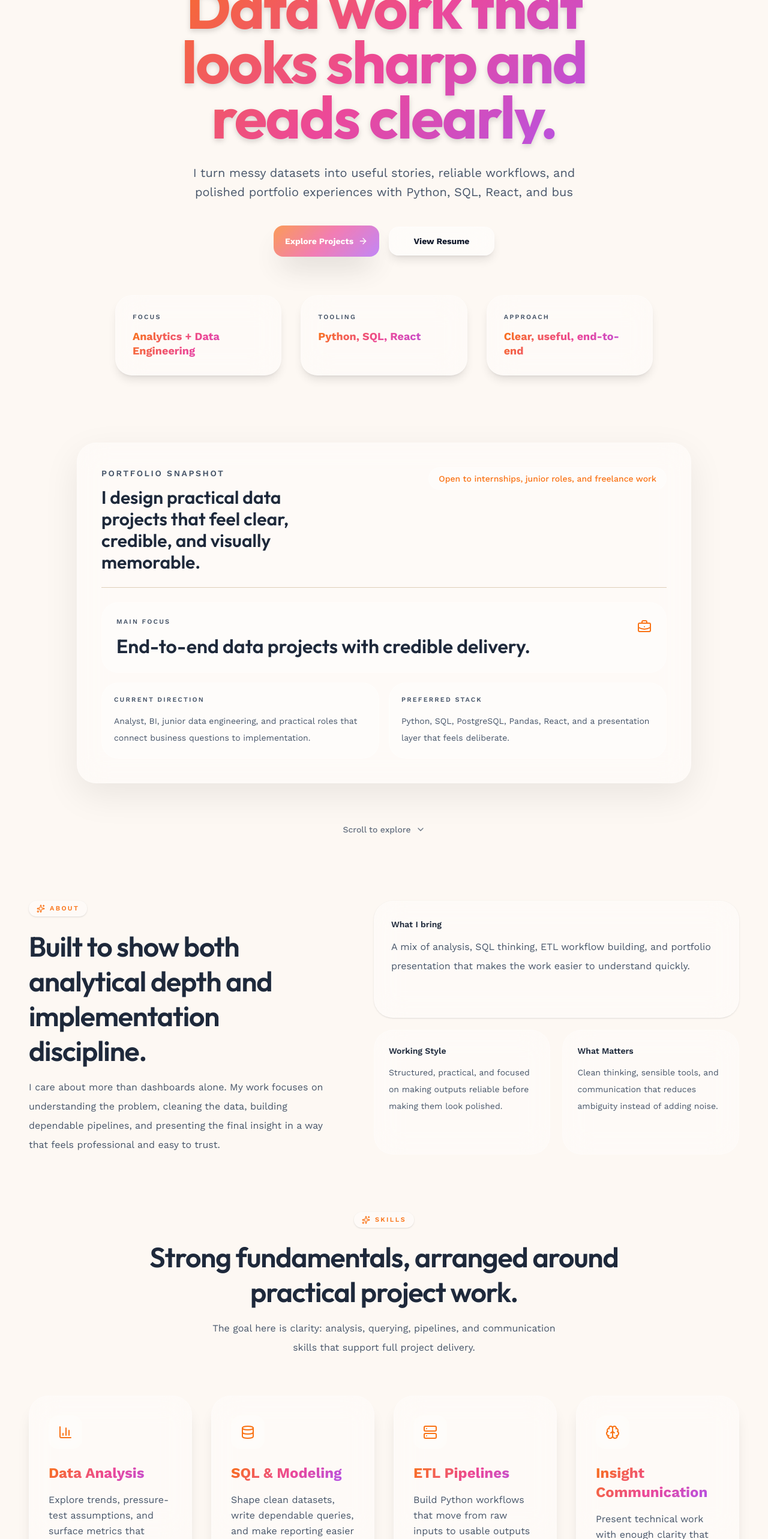
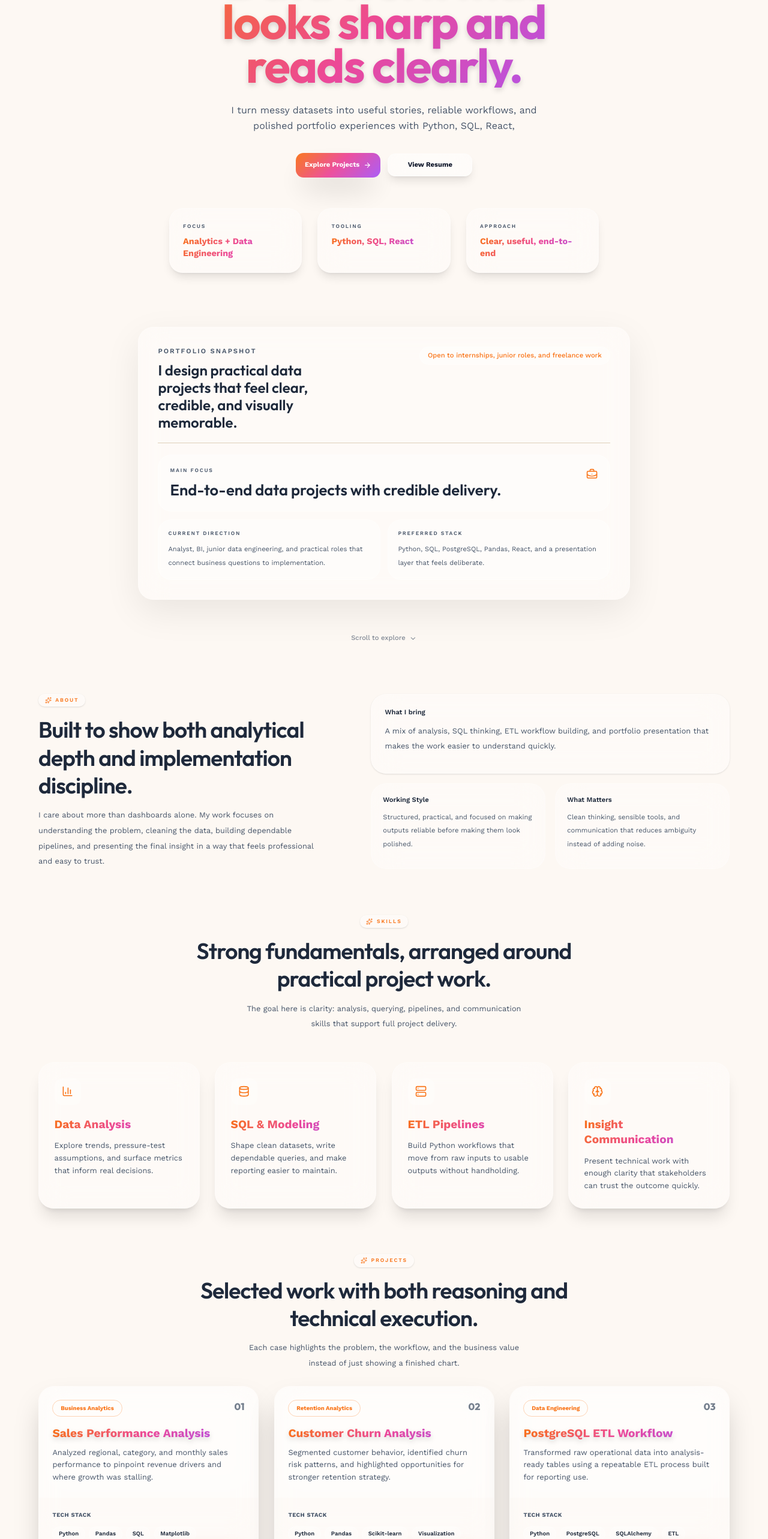
Before and after one commit to ahmd-byte/My-portfolio, a React (Vite) app: page / in a window 1280 px wide. Shown: the part 234-2800 px from the top of the page at 60% size. Built offline with nearby package versions, Linux system fonts and the light colour scheme.

Commit message:
feat: initialize portfolio project with custom CSS and React application structure

```diff
--- a/src/App.jsx
+++ b/src/App.jsx
@@ -371,7 +371,7 @@ export default function App() {
       </header>
 
       <main>
-        <section id="home" className="scroll-mt-32 pb-18 sm:pb-24 pt-2 relative overflow-hidden">
+        <section id="home" className="scroll-mt-40 pb-18 sm:pb-24 pt-2 relative overflow-hidden">
           <div className="pointer-events-none absolute inset-0 bg-(--accent-gradient) opacity-20 animate-pulse blur-3xl" />
           <Container>
             <div className="flex flex-col items-center justify-center gap-12 lg:gap-16">
@@ -497,7 +497,7 @@ export default function App() {
 
         <Motion.section
           id="about"
-          className="scroll-mt-28 pt-2 pb-12 sm:pb-16 lg:pt-4 lg:pb-20"
+          className="scroll-mt-40 pt-2 pb-12 sm:pb-16 lg:pt-4 lg:pb-20"
           variants={sectionFade}
           initial="hidden"
           whileInView="visible"
@@ -540,7 +540,7 @@ export default function App() {
 
         <Motion.section
           id="skills"
-          className="scroll-mt-28 pt-2 pb-12 sm:pb-16 lg:pt-4 lg:pb-20"
+          className="scroll-mt-40 pt-2 pb-12 sm:pb-16 lg:pt-4 lg:pb-20"
           variants={sectionFade}
           initial="hidden"
           whileInView="visible"
@@ -594,7 +594,7 @@ export default function App() {
 
         <Motion.section
           id="projects"
-          className="scroll-mt-28 pt-2 pb-12 sm:pb-16 lg:pt-4 lg:pb-20"
+          className="scroll-mt-40 pt-2 pb-12 sm:pb-16 lg:pt-4 lg:pb-20"
           variants={sectionFade}
           initial="hidden"
           whileInView="visible"
@@ -673,7 +673,7 @@ export default function App() {
 
         <Motion.section
           id="contact"
-          className="scroll-mt-28 pt-2 pb-16 sm:pb-20 lg:pt-4 lg:pb-24"
+          className="scroll-mt-40 pt-2 pb-16 sm:pb-20 lg:pt-4 lg:pb-24"
           variants={sectionFade}
           initial="hidden"
           whileInView="visible"
--- a/src/index.css
+++ b/src/index.css
@@ -78,8 +78,13 @@ body,
 }
 
 html {
-  scroll-padding-top: 7rem;
-  scroll-snap-type: y mandatory;
+  scroll-padding-top: 10rem;
+}
+
+@media (min-width: 1024px) {
+  html {
+    font-size: 80%;
+  }
 }
 
 body {
```
Lines whose indentation alone changed are shown as unchanged.
